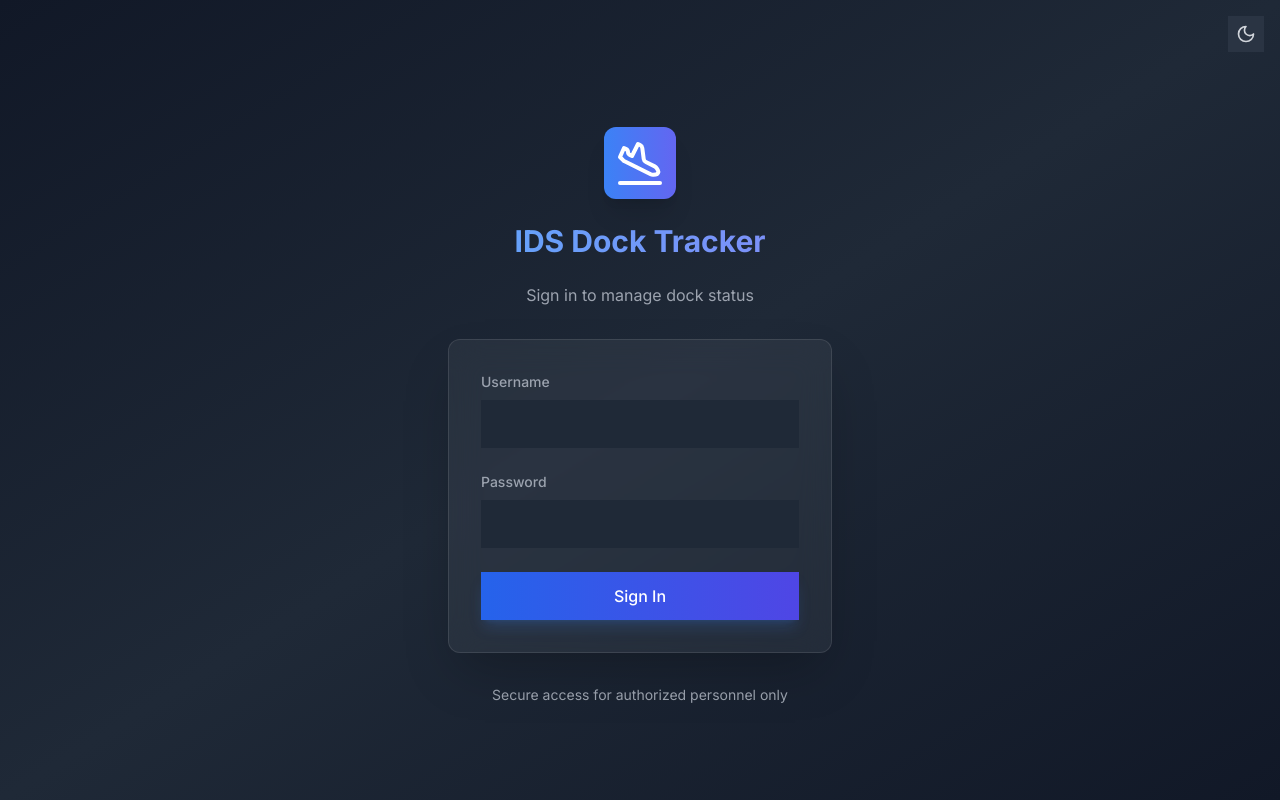
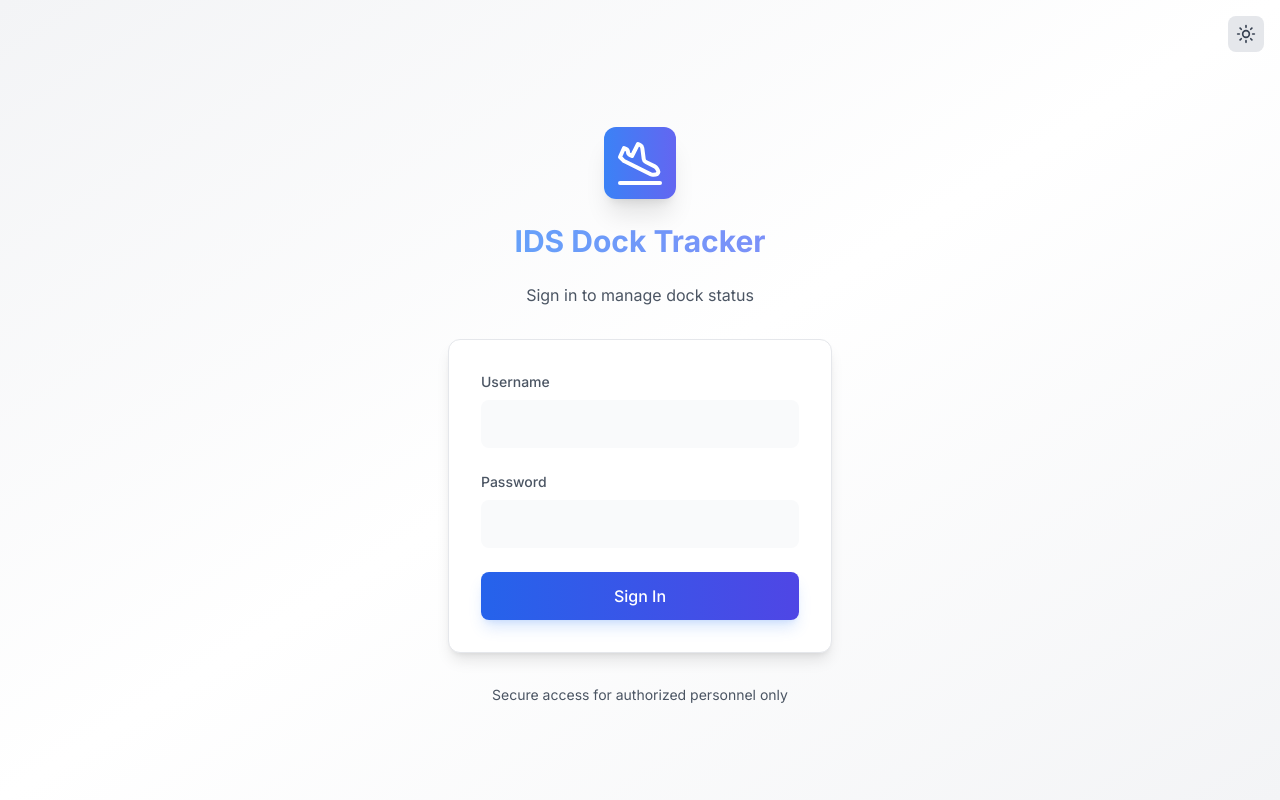
Before and after one commit to Gammell53/IDS-Dock-Tracker, a Next.js app in the folder frontend/: page / in a window 1280 px wide. Built offline with nearby package versions, Linux system fonts and the light colour scheme.

Commit message:
UI ENHANCED!!!!!!!!

```diff
--- a/frontend/src/app/dock-tracker.tsx
+++ b/frontend/src/app/dock-tracker.tsx
@@ -109,54 +109,53 @@
 // Type the THEME constant
 const THEME: ThemeConfig = {
   light: {
-    background: 'bg-gray-100',  // Darker background
+    background: 'bg-gray-100',
     header: 'bg-white border-gray-200',
     surface: {
-      primary: 'bg-white border border-gray-300',  // Darker border
+      primary: 'bg-white border border-gray-300 shadow-sm',
       secondary: 'bg-gray-50 border border-gray-200',
     },
     text: {
-      primary: 'text-gray-900',  // Already dark
-      secondary: 'text-gray-600',  // Darker secondary text
+      primary: 'text-gray-900',
+      secondary: 'text-gray-600',
     },
     status: {
       available: {
-        bg: 'bg-emerald-100',  // Slightly darker green
-        text: 'text-emerald-800',  // Darker text
+        bg: 'bg-emerald-50 hover:bg-emerald-100',
+        text: 'text-emerald-700',
         border: 'border-emerald-200',
       },
       occupied: {
-        bg: 'bg-amber-100',
-        text: 'text-amber-800',
+        bg: 'bg-amber-50 hover:bg-amber-100',
+        text: 'text-amber-700',
         border: 'border-amber-200',
       },
       'out-of-service': {
-        bg: 'bg-red-100',
-        text: 'text-red-800',
+        bg: 'bg-red-50 hover:bg-red-100',
+        text: 'text-red-700',
         border: 'border-red-200',
       },
       deiced: {
-        bg: 'bg-blue-100',
-        text: 'text-blue-800',
+        bg: 'bg-blue-50 hover:bg-blue-100',
+        text: 'text-blue-700',
         border: 'border-blue-200',
       },
     },
     input: {
-      bg: 'bg-gray-50',  // Slightly darker input background
-      border: 'border-gray-300',  // Darker border
+      bg: 'bg-white',
+      border: 'border-gray-300 focus:border-blue-500',
       text: 'text-gray-900',
     },
     monitor: {
-      bg: 'bg-emerald-100',
-      text: 'text-emerald-800',
-      subtext: 'text-emerald-700',
-      button: 'bg-emerald-200 hover:bg-emerald-300 text-emerald-800',
+      bg: 'bg-emerald-50',
+      text: 'text-emerald-700',
+      subtext: 'text-emerald-600',
+      button: 'bg-emerald-100 hover:bg-emerald-200 text-emerald-700',
     },
   },
   dark: {
-    // Dark theme remains unchanged
     background: 'bg-gray-900',
-    header: 'bg-gray-800 border-gray-700',
+    header: 'bg-gray-800/80 backdrop-blur-sm border-gray-700',
     surface: {
       primary: 'bg-gray-800 border border-gray-700',
       secondary: 'bg-gray-800/50 border border-gray-700',
@@ -167,35 +166,35 @@
     },
     status: {
       available: {
-        bg: 'bg-emerald-500/10',
+        bg: 'bg-emerald-500/10 hover:bg-emerald-500/20',
         text: 'text-emerald-400',
         border: 'border-emerald-500/20',
       },
       occupied: {
-        bg: 'bg-amber-500/10',
+        bg: 'bg-amber-500/10 hover:bg-amber-500/20',
         text: 'text-amber-400',
         border: 'border-amber-500/20',
       },
       'out-of-service': {
-        bg: 'bg-red-500/10',
+        bg: 'bg-red-500/10 hover:bg-red-500/20',
         text: 'text-red-400',
         border: 'border-red-500/20',
       },
       deiced: {
-        bg: 'bg-blue-500/10',
+        bg: 'bg-blue-500/10 hover:bg-blue-500/20',
         text: 'text-blue-400',
         border: 'border-blue-500/20',
       },
     },
     input: {
       bg: 'bg-gray-700',
-      border: 'border-gray-600',
+      border: 'border-gray-600 focus:border-blue-500',
       text: 'text-white',
     },
     monitor: {
       bg: 'bg-emerald-500/10',
       text: 'text-emerald-400',
-      subtext: 'text-emerald-300/70',
+      subtext: 'text-emerald-400/70',
       button: 'bg-emerald-500/20 hover:bg-emerald-500/30 text-emerald-400',
     },
   },
@@ -281,17 +280,8 @@
                 )
             );
 
-            // Set animation and play a subtle sound if available
+            // Set animation only
             setRecentlyChanged(prev => new Set(prev).add(updatedDock.id));
-
-            // Optional: Play a subtle sound effect
-            try {
-              const audio = new Audio('/status-change.mp3'); // You'll need to add this sound file
-              audio.volume = 0.2;
-              audio.play();
-            } catch (error) {
-              console.log('Sound not available');
-            }
 
         } else if (data.type === 'full_sync') {
             if (data.timestamp > lastSyncTimestampRef.current) {
@@ -620,11 +610,80 @@
         role="banner"
       >
         <div className="max-w-7xl mx-auto px-4 sm:px-6 lg:px-8 py-4">
-          <div className="flex justify-between items-center">
+          {/* Mobile layout - visible only on small screens */}
+          <div className="sm:hidden flex flex-col space-y-4">
+            {/* Logo and Title */}
+            <div className="flex items-center justify-between">
+              <div className="flex items-center space-x-3">
+                <div
+                  className="p-2 bg-gradient-to-r from-blue-500 to-indigo-500 rounded-lg"
+                  aria-hidden="true"
+                >
+                  <PlaneLanding className="h-6 w-6 text-white" />
+                </div>
+                <h1 className={`text-xl font-bold ${THEME[theme].text.primary}`}>
+                  IDS Dock Tracker
+                </h1>
+              </div>
+              {/* Theme and Logout in top row on mobile */}
+              <div className="flex items-center space-x-2">
+                <button
+                  onClick={toggleTheme}
+                  className="p-2 rounded-lg transition-all duration-200"
+                  aria-label={`Switch to ${theme === 'dark' ? 'light' : 'dark'} mode`}
+                  aria-pressed={theme === 'dark'}
+                >
+                  <span aria-hidden="true">{theme === 'dark' ? '🌙' : '☀️'}</span>
+                </button>
+                <button
+                  onClick={logout}
+                  className="px-3 py-1.5 text-sm bg-gradient-to-r from-blue-600 to-indigo-600 hover:from-blue-700 hover:to-indigo-700 text-white rounded-lg transition-all duration-200 font-medium"
+                  aria-label="Logout from application"
+                >
+                  Logout
+                </button>
+              </div>
+            </div>
+
+            {/* Monitor Controls in second row on mobile */}
+            <div className="flex items-center justify-between space-x-2">
+              {isMonitorMode ? (
+                <button
+                  onClick={() => setMonitoredDockIds(new Set())}
+                  className="flex-1 px-3 py-1.5 text-sm bg-green-500/20 text-green-400 rounded-lg hover:bg-green-500/30 transition-all duration-200"
+                  aria-label="Clear all monitored docks"
+                >
+                  Clear All
+                </button>
+              ) : (
+                <button
+                  onClick={() => setMonitoredDockIds(new Set(docks.filter(d => d.location === activeTab).map(d => d.id)))}
+                  className="flex-1 px-3 py-1.5 text-sm bg-green-500/20 text-green-400 rounded-lg hover:bg-green-500/30 transition-all duration-200"
+                  aria-label="Monitor all docks in current terminal"
+                >
+                  Monitor All
+                </button>
+              )}
+              <button
+                onClick={() => setIsMonitorMode(!isMonitorMode)}
+                className={`flex-1 px-3 py-1.5 text-sm rounded-lg transition-all duration-200 font-medium
+                  ${isMonitorMode
+                    ? 'bg-green-600 hover:bg-green-700 text-white'
+                    : 'bg-gray-600 hover:bg-gray-700 text-white'}`}
+                aria-pressed={isMonitorMode}
+                aria-label={`${isMonitorMode ? 'Exit' : 'Enter'} monitor mode`}
+              >
+                {isMonitorMode ? 'Exit Monitor' : 'Monitor'}
+              </button>
+            </div>
+          </div>
+
+          {/* Desktop layout - visible only on larger screens */}
+          <div className="hidden sm:flex sm:justify-between sm:items-center">
             <div className="flex items-center space-x-3">
               <div
                 className="p-2 bg-gradient-to-r from-blue-500 to-indigo-500 rounded-lg"
-                aria-hidden="true" // Hide decorative icon from screen readers
+                aria-hidden="true"
               >
                 <PlaneLanding className="h-6 w-6 text-white" />
               </div>
@@ -632,12 +691,12 @@
                 IDS Dock Tracker
               </h1>
             </div>
-            <div className="flex items-center space-x-4" role="toolbar" aria-label="Main controls">
+
+            <div className="flex items-center space-x-4">
               {isMonitorMode ? (
                 <button
                   onClick={() => setMonitoredDockIds(new Set())}
                   className="px-4 py-2 bg-green-500/20 text-green-400 rounded-lg hover:bg-green-500/30 transition-all duration-200"
-                  aria-label="Clear all monitored docks"
                 >
                   Clear All
                 </button>
@@ -645,34 +704,28 @@
                 <button
                   onClick={() => setMonitoredDockIds(new Set(docks.filter(d => d.location === activeTab).map(d => d.id)))}
                   className="px-4 py-2 bg-green-500/20 text-green-400 rounded-lg hover:bg-green-500/30 transition-all duration-200"
-                  aria-label="Monitor all docks in current terminal"
                 >
                   Monitor All
                 </button>
               )}
               <button
                 onClick={() => setIsMonitorMode(!isMonitorMode)}
-                className={`px-4 py-2 rounded-lg transition-all duration-200 font-medium shadow-lg
+                className={`px-4 py-2 rounded-lg transition-all duration-200 font-medium
                   ${isMonitorMode
-                    ? 'bg-green-600 hover:bg-green-700 text-white shadow-green-500/20'
-                    : 'bg-gray-600 hover:bg-gray-700 text-white shadow-gray-500/20'}`}
-                aria-pressed={isMonitorMode}
-                aria-label={`${isMonitorMode ? 'Exit' : 'Enter'} monitor mode`}
+                    ? 'bg-green-600 hover:bg-green-700 text-white'
+                    : 'bg-gray-600 hover:bg-gray-700 text-white'}`}
               >
-                {isMonitorMode ? 'Exit Monitor Mode' : 'Monitor Mode'}
+                {isMonitorMode ? 'Exit Monitor' : 'Monitor'}
               </button>
               <button
                 onClick={toggleTheme}
-                className={`p-2 rounded-lg transition-all duration-200`}
-                aria-label={`Switch to ${theme === 'dark' ? 'light' : 'dark'} mode`}
-                aria-pressed={theme === 'dark'}
+                className="p-2 rounded-lg transition-all duration-200"
               >
                 <span aria-hidden="true">{theme === 'dark' ? '🌙' : '☀️'}</span>
               </button>
               <button
                 onClick={logout}
-                className="px-4 py-2 bg-gradient-to-r from-blue-600 to-indigo-600 hover:from-blue-700 hover:to-indigo-700 text-white rounded-lg transition-all duration-200 font-medium shadow-lg shadow-blue-500/20"
-                aria-label="Logout from application"
+                className="px-4 py-2 bg-gradient-to-r from-blue-600 to-indigo-600 hover:from-blue-700 hover:to-indigo-700 text-white rounded-lg transition-all duration-200 font-medium"
               >
                 Logout
               </button>
@@ -722,22 +775,22 @@
               <button
                 key={status}
                 className={`${THEME[theme].surface.primary} ${statusTheme.bg}
-                  rounded-lg p-4 cursor-pointer transition-all duration-200
+                  rounded-lg p-4 cursor-pointer transition-all duration-200 h-24
                   ${statusFilter === status ? 'ring-2 ring-blue-500' : ''}`}
                 onClick={() => handleStatusClick(status as DockStatus)}
                 aria-pressed={statusFilter === status}
                 aria-label={`Filter by ${status.replace('-', ' ')} status: ${count} docks`}
               >
-                <div className="flex items-center justify-between">
-                  <div>
+                <div className="flex items-center justify-between h-full">
+                  <div className="flex flex-col justify-center">
                     <p className={`text-sm font-medium uppercase tracking-wider ${statusTheme.text}`}>
                       {status.replace('-', ' ')}
                     </p>
-                    <p className={`text-3xl font-bold ${THEME[theme].text.primary}`}>
+                    <p className={`text-3xl font-bold ${THEME[theme].text.primary} mt-1`}>
                       {count}
                     </p>
                   </div>
-                  <div aria-hidden="true">
+                  <div className="flex items-center justify-center" aria-hidden="true">
                     {getStatusIcon(status as DockStatus, -1)}
                   </div>
                 </div>
@@ -745,6 +798,42 @@
             );
           })}
         </div>
+
+        {/* Monitor Mode Banner - Now positioned below status overview */}
+        {isMonitorMode && (
+          <div
+            className="mb-8"
+            role="status"
+            aria-live="polite"
+          >
+            <div className={`${THEME[theme].surface.primary}
+              rounded-lg shadow-lg p-4 border border-emerald-200 dark:border-emerald-500/20`}
+            >
+              <div className="flex items-center justify-between">
+                <div className="flex items-center space-x-3">
+                  <div className={`p-2 rounded-full ${THEME[theme].monitor.bg}`} aria-hidden="true">
+                    <Eye className={`h-5 w-5 ${THEME[theme].monitor.text}`} />
+                  </div>
+                  <div>
+                    <h3 className={`font-medium ${THEME[theme].monitor.text}`}>
+                      Monitor Mode Active
+                    </h3>
+                    <p className={THEME[theme].monitor.subtext}>
+                      Monitoring {monitoredDockIds.size} dock{monitoredDockIds.size !== 1 ? 's' : ''}
+                    </p>
+                  </div>
+                </div>
+                <button
+                  onClick={() => setIsMonitorMode(false)}
+                  className={`px-4 py-2 rounded-lg ${THEME[theme].monitor.button}`}
+                  aria-label="Exit monitor mode"
+                >
+                  Exit Monitor Mode
+                </button>
+              </div>
+            </div>
+          </div>
+        )}
 
         {/* Dock Status Grid with improved accessibility */}
         <div
@@ -827,42 +916,6 @@
           </div>
         </div>
       </main>
-
-      {/* Monitor Mode Banner with improved accessibility */}
-      {isMonitorMode && (
-        <div
-          className="fixed bottom-4 left-4 right-4 z-50"
-          role="status"
-          aria-live="polite"
-        >
-          <div className={`max-w-xl mx-auto ${THEME[theme].surface.primary}
-            rounded-lg shadow-lg p-4 border border-emerald-200 dark:border-emerald-500/20`}
-          >
-            <div className="flex items-center justify-between">
-              <div className="flex items-center space-x-3">
-                <div className={`p-2 rounded-full ${THEME[theme].monitor.bg}`} aria-hidden="true">
-                  <Eye className={`h-5 w-5 ${THEME[theme].monitor.text}`} />
-                </div>
-                <div>
-                  <h3 className={`font-medium ${THEME[theme].monitor.text}`}>
-                    Monitor Mode Active
-                  </h3>
-                  <p className={THEME[theme].monitor.subtext}>
-                    Monitoring {monitoredDockIds.size} dock{monitoredDockIds.size !== 1 ? 's' : ''}
-                  </p>
-                </div>
-              </div>
-              <button
-                onClick={() => setIsMonitorMode(false)}
-                className={`px-4 py-2 rounded-lg ${THEME[theme].monitor.button}`}
-                aria-label="Exit monitor mode"
-              >
-                Exit Monitor Mode
-              </button>
-            </div>
-          </div>
-        </div>
-      )}
     </div>
   )
 }
--- a/frontend/src/context/ThemeContext.tsx
+++ b/frontend/src/context/ThemeContext.tsx
@@ -12,12 +12,16 @@
 const ThemeContext = createContext<ThemeContextType | undefined>(undefined);
 
 export function ThemeProvider({ children }: { children: React.ReactNode }) {
-  const [theme, setTheme] = useState<Theme>('dark');
+  // Change default theme to 'light'
+  const [theme, setTheme] = useState<Theme>('light');
 
   useEffect(() => {
     const savedTheme = localStorage.getItem('theme') as Theme;
     if (savedTheme) {
       setTheme(savedTheme);
+    } else {
+      // Set light theme as default if no theme is saved
+      localStorage.setItem('theme', 'light');
     }
   }, []);
 
--- a/frontend/tailwind.config.js
+++ b/frontend/tailwind.config.js
@@ -2,75 +2,31 @@
 module.exports = {
   darkMode: ["class"],
   content: [
-    './pages/**/*.{ts,tsx}',
-    './components/**/*.{ts,tsx}',
-    './app/**/*.{ts,tsx}',
-    './src/**/*.{ts,tsx}',
-	],
+    './src/pages/**/*.{js,ts,jsx,tsx,mdx}',
+    './src/components/**/*.{js,ts,jsx,tsx,mdx}',
+    './src/app/**/*.{js,ts,jsx,tsx,mdx}',
+  ],
+  safelist: [
+    // Status colors
+    {
+      pattern: /(bg|text|border)-(emerald|amber|red|blue|gray)-(50|100|200|300|400|500|600|700|800|900)/,
+      variants: ['hover'],
+    },
+    // Opacity variants
+    {
+      pattern: /bg-(emerald|amber|red|blue|gray)-500\/[0-9]+/,
+      variants: ['hover'],
+    },
+    // Other utility classes that might be dynamically generated
+    'backdrop-blur-sm',
+    'shadow-sm',
+    'shadow-lg',
+    'scale-105',
+    'ring-2',
+    'ring-blue-500',
+  ],
   theme: {
-    container: {
-      center: true,
-      padding: "2rem",
-      screens: {
-        "2xl": "1400px",
-      },
-    },
-    extend: {
-      colors: {
-        border: "hsl(var(--border))",
-        input: "hsl(var(--input))",
-        ring: "hsl(var(--ring))",
-        background: "hsl(var(--background))",
-        foreground: "hsl(var(--foreground))",
-        primary: {
-          DEFAULT: "hsl(var(--primary))",
-          foreground: "hsl(var(--primary-foreground))",
-        },
-        secondary: {
-          DEFAULT: "hsl(var(--secondary))",
-          foreground: "hsl(var(--secondary-foreground))",
-        },
-        destructive: {
-          DEFAULT: "hsl(var(--destructive))",
-          foreground: "hsl(var(--destructive-foreground))",
-        },
-        muted: {
-          DEFAULT: "hsl(var(--muted))",
-          foreground: "hsl(var(--muted-foreground))",
-        },
-        accent: {
-          DEFAULT: "hsl(var(--accent))",
-          foreground: "hsl(var(--accent-foreground))",
-        },
-        popover: {
-          DEFAULT: "hsl(var(--popover))",
-          foreground: "hsl(var(--popover-foreground))",
-        },
-        card: {
-          DEFAULT: "hsl(var(--card))",
-          foreground: "hsl(var(--card-foreground))",
-        },
-      },
-      borderRadius: {
-        lg: "var(--radius)",
-        md: "calc(var(--radius) - 2px)",
-        sm: "calc(var(--radius) - 4px)",
-      },
-      keyframes: {
-        "accordion-down": {
-          from: { height: 0 },
-          to: { height: "var(--radix-accordion-content-height)" },
-        },
-        "accordion-up": {
-          from: { height: "var(--radix-accordion-content-height)" },
-          to: { height: 0 },
-        },
-      },
-      animation: {
-        "accordion-down": "accordion-down 0.2s ease-out",
-        "accordion-up": "accordion-up 0.2s ease-out",
-      },
-    },
+    extend: {},
   },
-  plugins: [require("tailwindcss-animate")],
+  plugins: [],
 }
```
